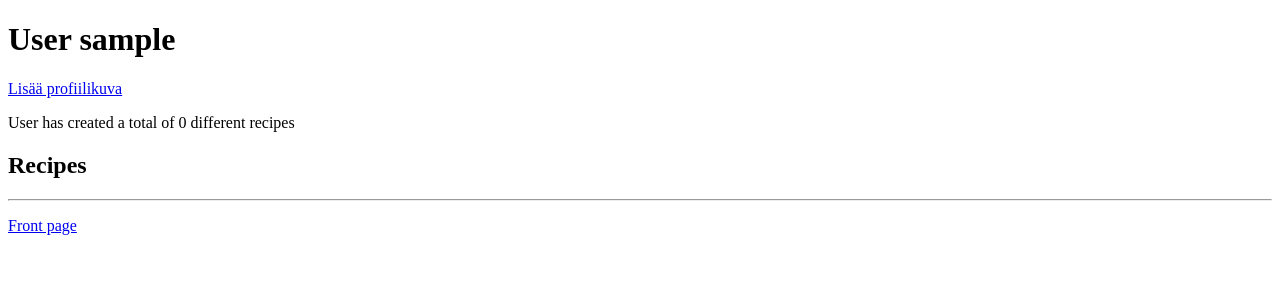
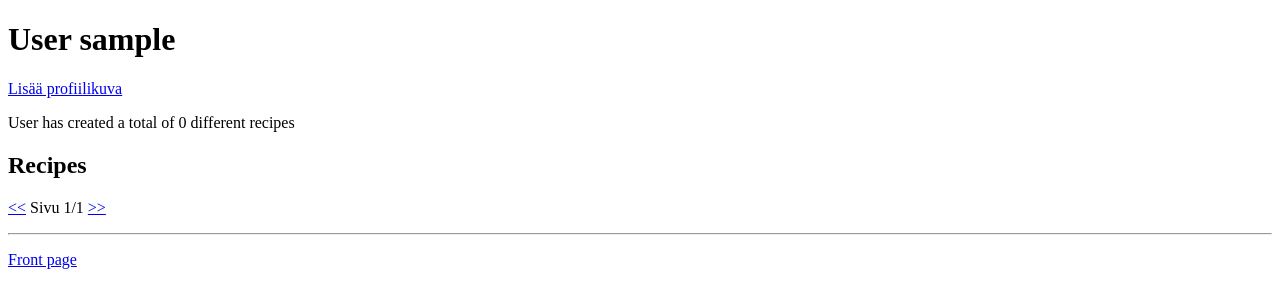
Before and after one commit to Veolzu/reseptit, a Flask app: page /user/1 in a window 1280 px wide. Shown: the top 308 px of the page. Run offline with Flask 3, Linux system fonts and the light colour scheme; the visitor is signed in with stand-in values (Sample User, id 1); data comes from the database, SQL or seed files in the repository; data that the repository does not hold is empty.

Commit message:
added paging for user pages & recipes

```diff
--- a/app.py
+++ b/app.py
@@ -127,13 +127,23 @@ def new_rating():
     return redirect("/recipe/" + str(recipe_id))
 
 @app.route("/recipe/<int:recipe_id>")
-def show_recipe(recipe_id):
+@app.route("/recipe/<int:recipe_id>/<int:page>")
+def show_recipe(recipe_id, page=1):
+    page_size = 10
     recipe = recipe_book.get_recipe(recipe_id)
     if not recipe:
         not_found()
     ratings = recipe_book.get_ratings(recipe_id)
     classes = recipe_book.get_classes_of_recipe(recipe_id)
-    return render_template("recipe.html", recipe=recipe, ratings=ratings, classes=classes)
+    rating_count = len(ratings)
+    page_count = math.ceil(rating_count / page_size)
+    page_count = max(page_count, 1)
+    if page < 1:
+        return redirect("/recipe/" + str(recipe_id) + "/1")
+    if page > page_count:
+        return redirect("/recipe/" + str(recipe_id) + "/" + str(page_count))
+    ratings = ratings[(page-1)*page_size:page*page_size]
+    return render_template("recipe.html", recipe=recipe, ratings=ratings, classes=classes, page=page, page_count=page_count)
 
 
 @app.route("/edit_recipe/<int:recipe_id>", methods=["GET", "POST"])
@@ -217,7 +227,6 @@ def remove_rating(rating_id):
 
 
 @app.route("/search")
-@app.route("/search/<int:page>")
 def search(page=1):
     page_size = 10
     try:
@@ -247,12 +256,22 @@ def search(page=1):
 
 
 @app.route("/user/<int:user_id>")
-def show_user(user_id):
+@app.route("/user/<int:user_id>/<int:page>")
+def show_user(user_id, page=1):
+    page_size = 10
     user = users.get_user(user_id)
     if not user:
         not_found()
     recipes = recipe_book.get_recipes_by_user(user_id)
-    return render_template("user.html", user=user, recipes=recipes)
+    recipe_count = len(recipes)
+    page_count = math.ceil(recipe_count / page_size)
+    page_count = max(page_count, 1)
+    if page < 1:
+        return redirect("/user/" + str(user_id) + "/1")
+    if page > page_count:
+        return redirect("/user/" + str(user_id) + "/" + str(page_count))
+    recipes = recipes[(page-1)*page_size:page*page_size]
+    return render_template("user.html", user=user, recipes=recipes, page=page, page_count=page_count)
 
 @app.route("/add_image", methods=["GET", "POST"])
 def add_image():
--- a/templates/recipe.html
+++ b/templates/recipe.html
@@ -46,7 +46,11 @@
 
   <hr />
   {% endfor %}
-
+  <p>
+    <a href="/recipe/{{recipe.id}}/{{ page - 1 }}">&lt;&lt;</a>
+    Sivu {{ page }}/{{ page_count }}
+    <a href="/recipe/{{recipe.id}}/{{ page + 1 }}">&gt;&gt;</a>
+  </p>
   {% if session.user_id %}
 
   <h2>Leave a review</h2>
--- a/templates/user.html
+++ b/templates/user.html
@@ -49,6 +49,11 @@
     </li>
   {% endfor %}
   </ul>
+  <p>
+    <a href="/user/{{user.id}}/{{ page - 1 }}">&lt;&lt;</a>
+    Sivu {{ page }}/{{ page_count }}
+    <a href="/user/{{user.id}}/{{ page + 1 }}">&gt;&gt;</a>
+  </p>
   <hr />
     <p>
     <a href="/">Front page</a>
```
